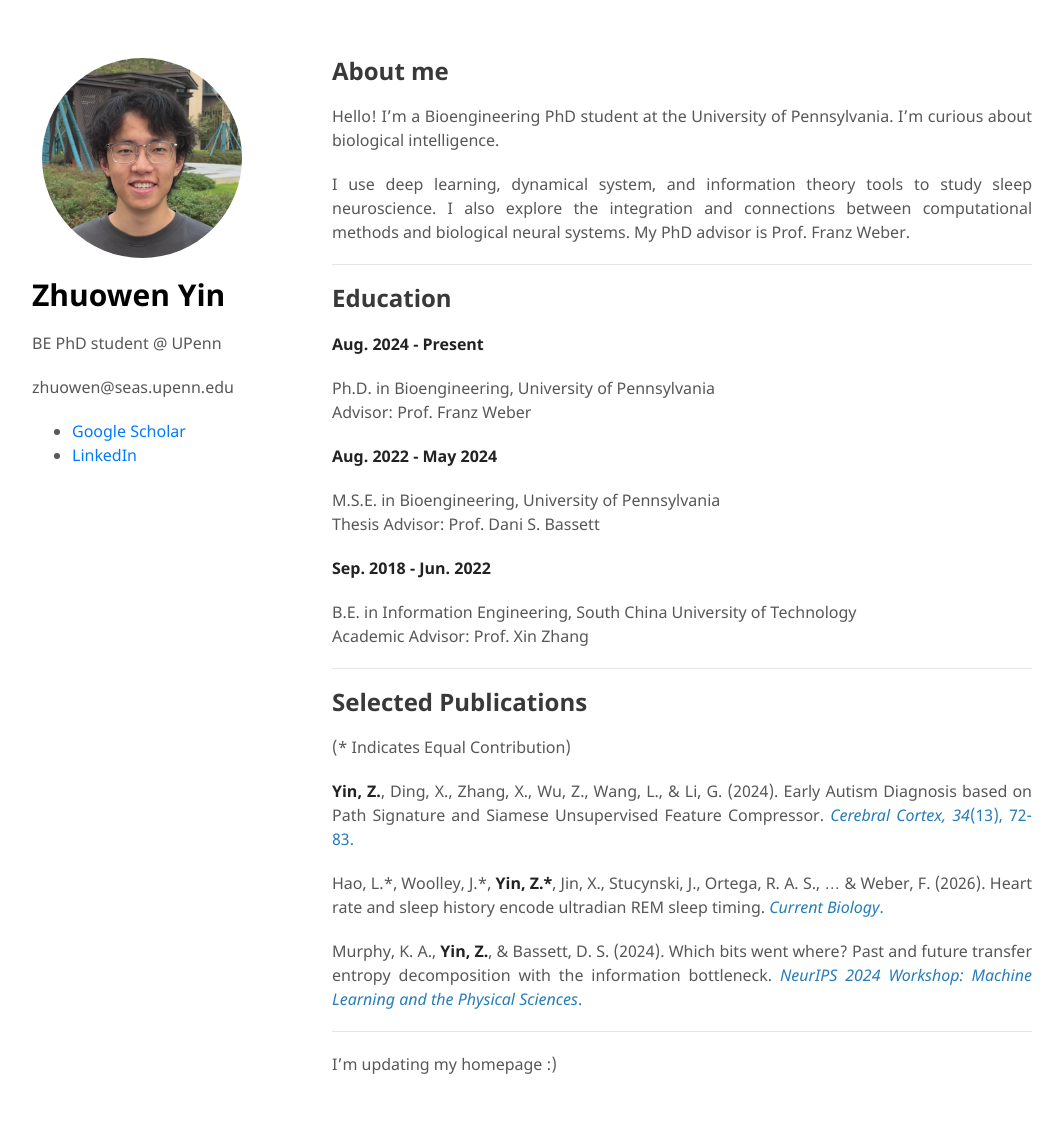
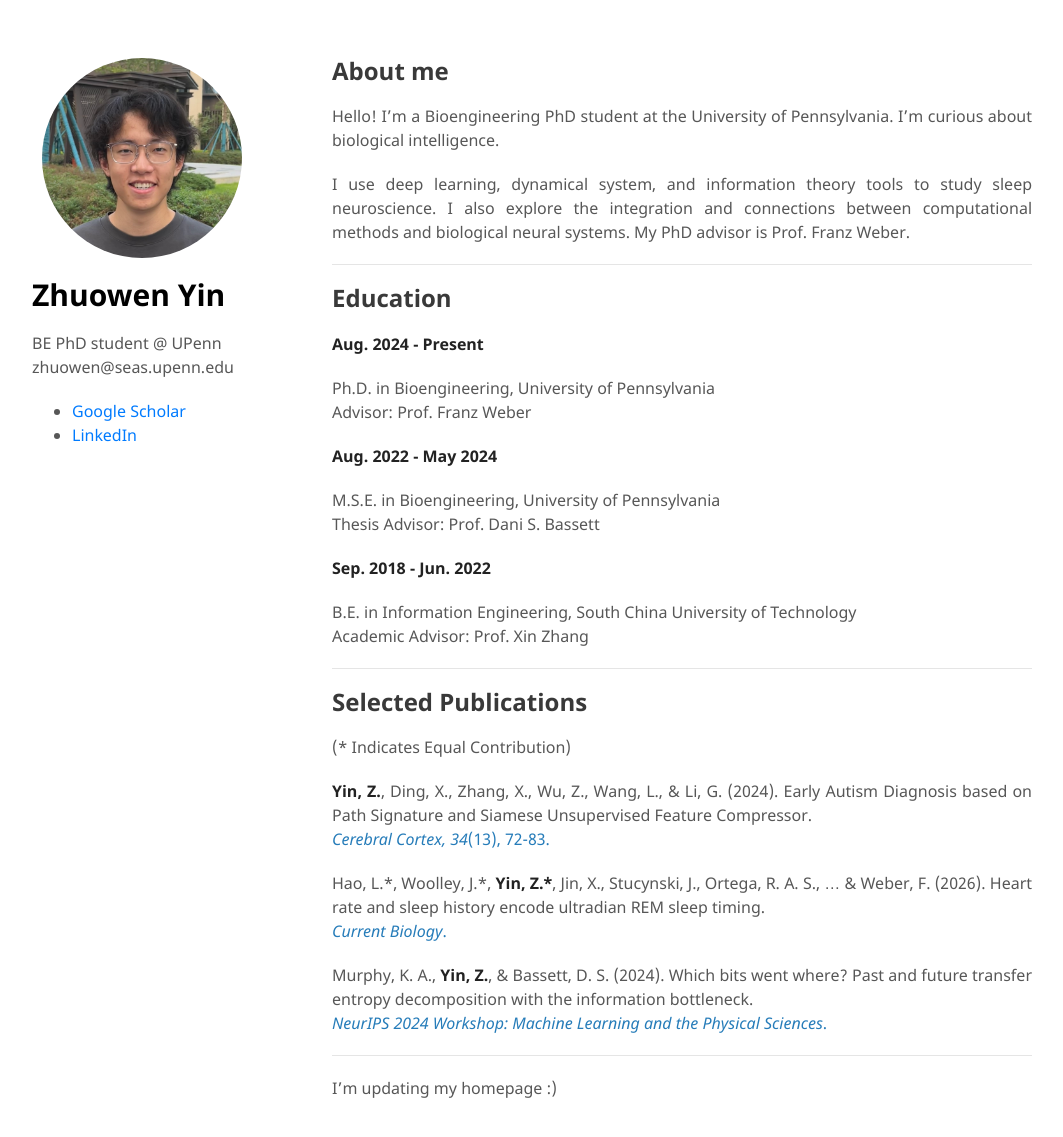
Before and after one commit to zhuowenyin/zhuowenyin.github.io, a Jekyll site: the page built from index.md, in a window 1280 px wide and 1170 px high. Shown: the top 1137 px of the window, without its empty margins (108-1171 px from the left). Built offline with Jekyll 4.4.1, drawn with Linux system fonts in a browser that asks for light colours.

Commit message:
Updated layout

```diff
--- a/_layouts/default.html
+++ b/_layouts/default.html
@@ -21,8 +21,9 @@
 
         <h1><a href="{{ "/" | absolute_url }}">{{ site.title | default: site.github.repository_name }}</a></h1>
 
-        <p>{{ site.description | default: site.github.project_tagline }}</p>
-        <p>zhuowen@seas.upenn.edu</p>
+        <p>{{ site.description | default: site.github.project_tagline }}
+          zhuowen@seas.upenn.edu
+        </p>
 
         <ul>
           <li><a href="https://scholar.google.com/citations?user=TcJ878YAAAAJ&hl=en">Google Scholar</a></li>
```
Also changed, not shown: index.md (+6 -5 lines).
